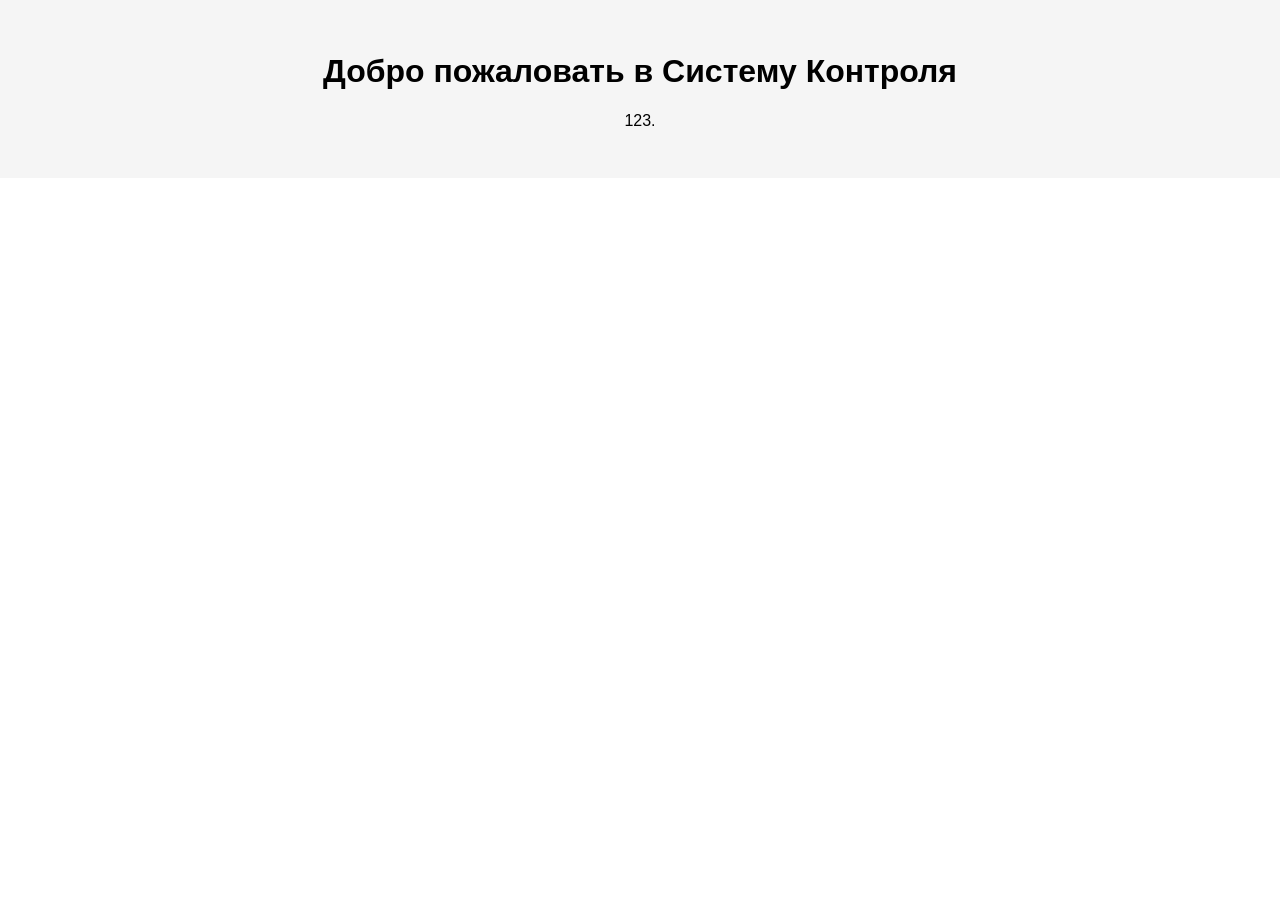
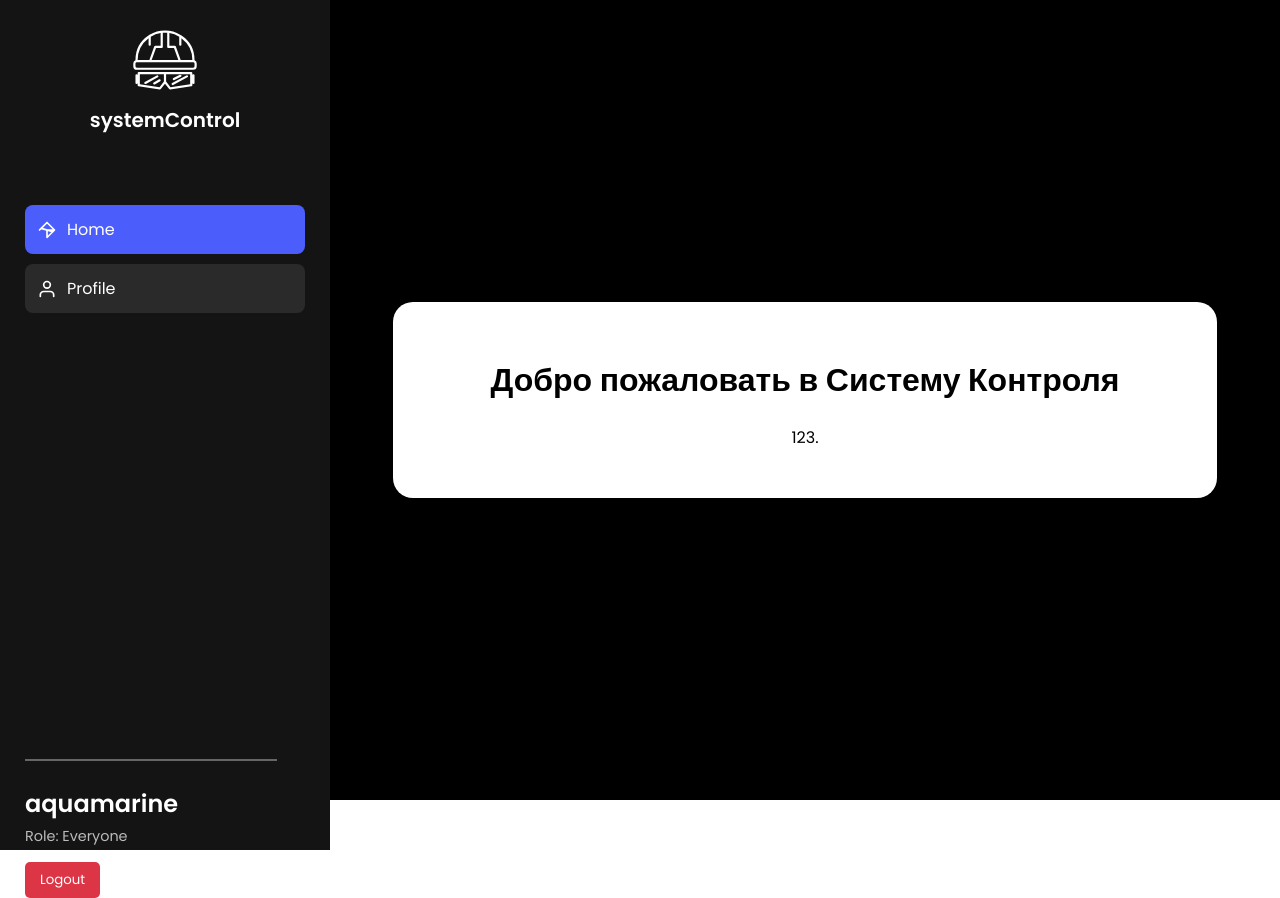
Before and after one commit to aquamarine27/system_control, a React (Vite) app in the folder frontend/: page / in a window 1280 px wide. Before the commit the page ends 800 px from the top, so only its background shows below. Built offline with nearby package versions, Linux system fonts and the light colour scheme.

Commit message:
create home page and navbar component

```diff
--- a/frontend/src/components/Navbar.jsx
+++ b/frontend/src/components/Navbar.jsx
@@ -0,0 +1,34 @@
+import React from 'react';
+import '../styles/navbar.css';
+
+export default function Navbar() {
+  return (
+    <div className="navbar-container">
+      <div className="navbar-header">
+        <img src="/favicon.svg" alt="System Control Logo" className="navbar-logo" />
+        <div className="navbar-title">systemControl</div>
+      </div>
+      <nav className="navbar-nav">
+        <a href="#" className="navbar-link navbar-active">
+          <svg className="navbar-icon" viewBox="0 0 24 24" fill="none" xmlns="http://www.w3.org/2000/svg">
+            <path d="M3 12L5 10M5 10L12 3L21 12L19 14M5 10L19 14M21 12H12V21L21 12Z" stroke="currentColor" strokeWidth="2" strokeLinecap="round" strokeLinejoin="round"/>
+          </svg>
+          Home
+        </a>
+        <a href="#" className="navbar-link">
+          <svg className="navbar-icon" viewBox="0 0 24 24" fill="none" xmlns="http://www.w3.org/2000/svg">
+            <path d="M20 21V19C20 17.9391 19.5786 16.9217 18.8284 16.1716C18.0783 15.4214 17.0609 15 16 15H8C6.93913 15 5.92172 15.4214 5.17157 16.1716C4.42143 16.9217 4 17.9391 4 19V21" stroke="currentColor" strokeWidth="2" strokeLinecap="round" strokeLinejoin="round"/>
+            <path d="M12 11C14.2091 11 16 9.20914 16 7C16 4.79086 14.2091 3 12 3C9.79086 3 8 4.79086 8 7C8 9.20914 9.79086 11 12 11Z" stroke="currentColor" strokeWidth="2" strokeLinecap="round" strokeLinejoin="round"/>
+          </svg>
+          Profile
+        </a>
+      </nav>
+      <div className="navbar-user">
+        <div className="navbar-separator"></div>
+        <span className="navbar-username">aquamarine</span>
+        <span className="navbar-role">Role: Everyone</span>
+        <button className="navbar-logout">Logout</button>
+      </div>
+    </div>
+  );
+}
--- a/frontend/src/pages/Home.jsx
+++ b/frontend/src/pages/Home.jsx
@@ -1,10 +1,17 @@
+import React from 'react';
+import Navbar from '../components/Navbar';
 import "../styles/Home.css";
 
 export default function Home() {
   return (
-    <div className="home">
-      <h1>Добро пожаловать в Систему Контроля</h1>
-      <p>123.</p>
+    <div className="home-container">
+      <Navbar />
+      <div className="home-content">
+        <div className="home-main">
+          <h1>Добро пожаловать в Систему Контроля</h1>
+          <p>123.</p>
+        </div>
+      </div>
     </div>
   );
 }
--- a/frontend/src/pages/Login.jsx
+++ b/frontend/src/pages/Login.jsx
@@ -3,10 +3,10 @@ import { useNavigate } from "react-router-dom";
 import "../styles/Login.css";
 
 export default function Login() {
-  const [email, setEmail] = useState("");
+  const [login, setLogin] = useState("");
   const [password, setPassword] = useState("");
   const [showPassword, setShowPassword] = useState(false);
-  const [emailFocused, setEmailFocused] = useState(false);
+  const [loginFocused, setLoginFocused] = useState(false);
   const [passwordFocused, setPasswordFocused] = useState(false);
   const navigate = useNavigate();
 
@@ -14,7 +14,7 @@ export default function Login() {
     e.preventDefault();
 
     // Validation check
-    if (email.includes("@") && password.length >= 3) {
+    if (login && password.length >= 3) {
       // Placeholder for backend API call
       localStorage.setItem("token", "fake-jwt-token");
       navigate("/");
@@ -58,21 +58,21 @@ export default function Login() {
         <div className="login-container">
           <h2>Login</h2>
           <form onSubmit={handleSubmit} className="login-form">
-            {/* Email Input Section */}
+            {/* Login Input Section */}
             <div className="login-input-wrapper">
               <input
-                type="email"
+                type="text"
                 placeholder=" "
-                value={email}
-                onChange={(e) => setEmail(e.target.value)}
-                onFocus={() => setEmailFocused(true)}
+                value={login}
+                onChange={(e) => setLogin(e.target.value)}
+                onFocus={() => setLoginFocused(true)}
                 onBlur={() => {
-                  if (!email) setEmailFocused(false);
+                  if (!login) setLoginFocused(false);
                 }}
                 required
               />
-              <span className={`login-placeholder ${emailFocused || email ? "login-placeholder-active" : ""}`}>
-                Email
+              <span className={`login-placeholder ${loginFocused || login ? "login-placeholder-active" : ""}`}>
+                Login
               </span>
             </div>
 
--- a/frontend/src/pages/Register.jsx
+++ b/frontend/src/pages/Register.jsx
@@ -3,11 +3,11 @@ import { useNavigate } from "react-router-dom";
 import "../styles/Register.css";
 
 export default function Register() {
-  const [email, setEmail] = useState("");
+  const [login, setLogin] = useState("");
   const [password, setPassword] = useState("");
   const [confirmPassword, setConfirmPassword] = useState("");
   const [showPassword, setShowPassword] = useState(false);
-  const [emailFocused, setEmailFocused] = useState(false);
+  const [loginFocused, setLoginFocused] = useState(false);
   const [passwordFocused, setPasswordFocused] = useState(false);
   const [confirmPasswordFocused, setConfirmPasswordFocused] = useState(false);
   const navigate = useNavigate();
@@ -16,7 +16,7 @@ export default function Register() {
     e.preventDefault();
 
     // Validation check
-    if (email.includes("@") && password.length >= 3 && password === confirmPassword) {
+    if (login && password.length >= 3 && password === confirmPassword) {
       // Placeholder for backend API call
       localStorage.setItem("token", "fake-jwt-token");
       navigate("/login");
@@ -60,21 +60,21 @@ export default function Register() {
         <div className="register-container">
           <h2>Create an account</h2>
           <form onSubmit={handleSubmit} className="register-form">
-            {/* Email Input Section */}
+            {/* Login Input Section */}
             <div className="register-input-wrapper">
               <input
-                type="email"
+                type="text"
                 placeholder=" "
-                value={email}
-                onChange={(e) => setEmail(e.target.value)}
-                onFocus={() => setEmailFocused(true)}
+                value={login}
+                onChange={(e) => setLogin(e.target.value)}
+                onFocus={() => setLoginFocused(true)}
                 onBlur={() => {
-                  if (!email) setEmailFocused(false);
+                  if (!login) setLoginFocused(false);
                 }}
                 required
               />
-              <span className={`register-placeholder ${emailFocused || email ? "register-placeholder-active" : ""}`}>
-                Email
+              <span className={`register-placeholder ${loginFocused || login ? "register-placeholder-active" : ""}`}>
+                Login
               </span>
             </div>
 
--- a/frontend/src/styles/Home.css
+++ b/frontend/src/styles/Home.css
@@ -1,6 +1,24 @@
-.home {
+@import url('https://fonts.googleapis.com/css2?family=Poppins:wght@400;500;600&display=swap');
+
+.home-container {
+  display: flex;
+  height: 100vh;
+}
+
+.home-content {
+  flex-grow: 1;
+  background-color: #000;
+  display: flex;
+  justify-content: center;
+  align-items: center;
+}
+
+.home-main {
+  background-color: #fff;
+  border-radius: 20px;
+  padding: 2rem;
   text-align: center;
-  padding: 2rem;
-  background-color: #f5f5f5;
-  font-family: sans-serif;
+  font-family: 'Poppins', sans-serif;
+  width: 80%;
+  max-width: 1200px;
 }
--- a/frontend/src/styles/Login.css
+++ b/frontend/src/styles/Login.css
@@ -29,7 +29,7 @@ body {
 .wave-line {
   stroke-dasharray: 1000;
   stroke-dashoffset: 1000;
-   animation: drawLine 20s ease-in-out infinite;
+  animation: drawLine 20s ease-in-out infinite;
 }
 
 .wave-line:nth-child(1) {
@@ -50,10 +50,10 @@ body {
 
 @keyframes drawLine {
   35% {
-    stroke-dashoffset: 0; /* Pause5s */
+    stroke-dashoffset: 0;
   }
   100% {
-    stroke-dashoffset: -1000; /* pause10s */
+    stroke-dashoffset: -1000;
   }
 }
 
--- /dev/null
+++ b/frontend/src/styles/navbar.css
@@ -0,0 +1,103 @@
+@import url('https://fonts.googleapis.com/css2?family=Poppins:wght@400;500;600&display=swap');
+
+.navbar-container {
+  width: 280px;
+  background-color: #141414;
+  color: #fff;
+  padding: 25px;
+  display: flex;
+  flex-direction: column;
+  height: 100vh;
+  font-family: 'Poppins', sans-serif;
+}
+
+.navbar-header {
+  display: flex;
+  flex-direction: column;
+  align-items: center;
+  margin-bottom: 30px;
+}
+
+.navbar-logo {
+  width: 70px;
+  height: 70px;
+  margin-bottom: 10px;
+}
+
+.navbar-title {
+  font-size: 20px;
+  font-weight: 600;
+  margin-bottom: 40px;
+  color: #fff;
+}
+
+.navbar-nav {
+  margin-bottom: 30px;
+  width: 100%;
+}
+
+.navbar-link {
+  display: flex;
+  align-items: center;
+  color: #fff;
+  text-decoration: none;
+  padding: 12px;
+  margin-bottom: 10px;
+  background-color: #2a2a2a;
+  border-radius: 8px;
+  transition: background-color 0.2s;
+}
+
+.navbar-link:hover,
+.navbar-link.navbar-active {
+  background-color: #4b5efc;
+}
+
+.navbar-icon {
+  width: 20px;
+  height: 20px;
+  margin-right: 10px;
+  color: inherit;
+}
+
+.navbar-separator {
+  width: 90%;
+  height: 2px;
+  background-color: #666;
+  margin-bottom: 9%;
+  margin-top: -5%;
+}
+
+.navbar-user {
+  margin-top: 150%;
+  text-align: left;
+}
+
+.navbar-username {
+  display: block;
+  margin-bottom: 5px;
+  font-size: 24px;
+  font-weight: 600;
+}
+
+.navbar-role {
+  display: block;
+  margin-bottom: 15px;
+  font-size: 0.9em;
+  color: #bbb;
+}
+
+.navbar-logout {
+  background-color: #dc3545;
+  color: #fff;
+  border: none;
+  padding: 8px 15px;
+  border-radius: 5px;
+  cursor: pointer;
+  font-family: 'Poppins', sans-serif;
+  transition: background-color 0.2s;
+}
+
+.navbar-logout:hover {
+  background-color: #c82333;
+}
```
